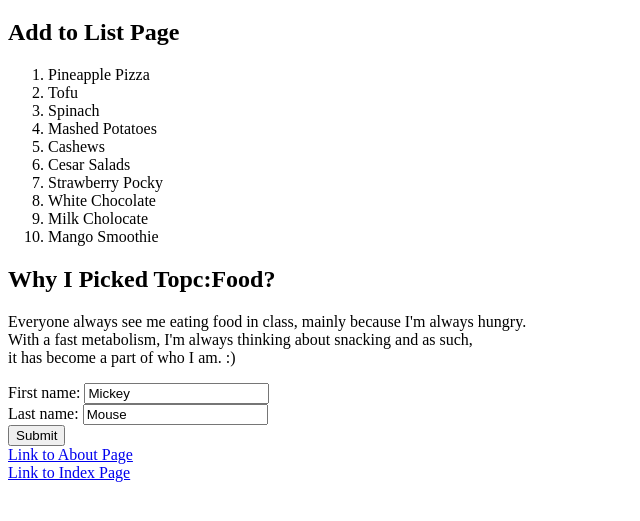
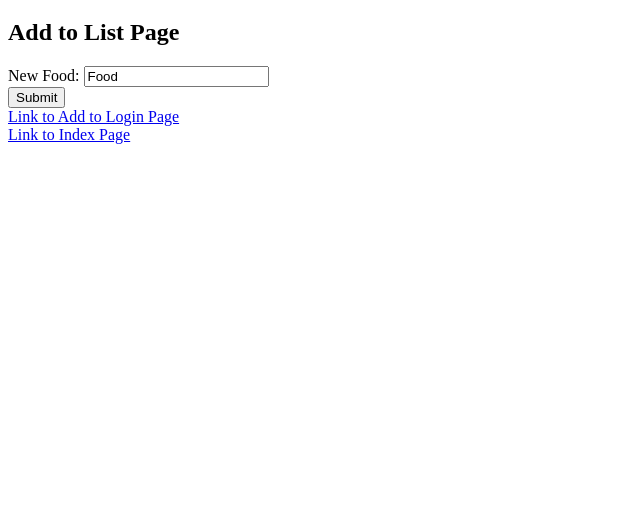
Before and after one commit to iCurvaceous/WebAPI_Assignment1, a website: page list.html in a window 1280 px wide. Shown: the part 61-582 px from the top of the page, without its empty margins (0-640 px from the left). Drawn offline with Linux system fonts and the light colour scheme.

Commit message:
second commit

```diff
--- a/list.html
+++ b/list.html
@@ -3,29 +3,13 @@
 <body>
 <h1>Alexandra de Castro</h1>
 <h2>Add to List Page</h2>
-<ol>
-    <li>Pineapple Pizza</li>
-    <li>Tofu</li>
-    <li>Spinach</li>
-    <li>Mashed Potatoes</li>
-    <li>Cashews</li>
-    <li>Cesar Salads</li>
-    <li>Strawberry Pocky</li>
-    <li>White Chocolate</li>
-    <li>Milk Cholocate</li>
-    <li>Mango Smoothie</li>
-</ol>
 
-<h2>Why I Picked Topc:Food?</h2>
-<p>Everyone always see me eating food in class, mainly because I'm always hungry.<br>
- With a fast metabolism, I'm always thinking about snacking and as such,<br>
-  it has become a part of who I am. :)</p>
+
 <form action="/action_page.php">
-    First name: <input type="text" name="FirstName" value="Mickey"><br>
-    Last name: <input type="text" name="LastName" value="Mouse"><br>
+    New Food: <input type="text" name="FirstName" value="Food"><br>
     <input type="submit" value="Submit">
 </form>
-<a href="about">Link to About Page</a>
+<a href="login">Link to Add to Login Page</a>
 <br>
 <a href="/">Link to Index Page</a>
 </body>
```
Also changed, not shown: app.js (+4 -4 lines), index.html (+7 -6 lines), login.html (added, +17 -0 lines).
